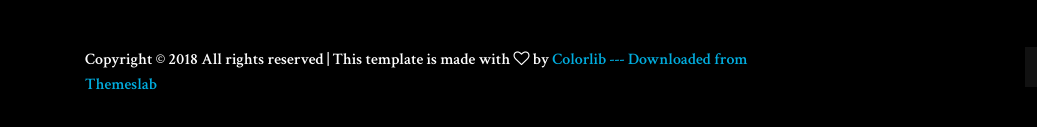
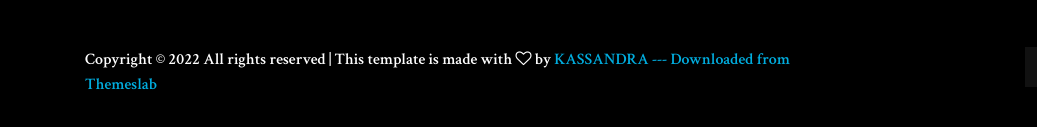
Before and after one commit to ErickWahyudy/edusmart, a plain HTML site: page about-us.html in a window 1280 px wide. Shown: the part 5065-5192 px from the top of the page, 0-1037 px from the left. Drawn offline with Linux system fonts and the light colour scheme; some packages are replaced by stand-ins of ours.

Commit message:
test footer

```diff
--- a/about-us.html
+++ b/about-us.html
@@ -616,9 +616,8 @@
                 </div>
             </div>
            <div class="row footer-bottom d-flex justify-content-between">
-                <p class="col-lg-8 col-sm-12 footer-text m-0 text-white">Copyright © 2018 All rights reserved | This
-                    template is
-                    made with <i class="fa fa-heart-o" aria-hidden="true"></i> by <a href="#">Colorlib --- Downloaded from <a href="https://themeslab.org/" target="_blank">Themeslab</a></a></p>
+				<p class="col-lg-8 col-sm-12 footer-text m-0 text-white">Copyright © 2022 All rights reserved | This template is
+					made with <i class="fa fa-heart-o" aria-hidden="true"></i> by <a href="#">KASSANDRA --- Downloaded from <a href="https://themeslab.org/" target="_blank">Themeslab</a></a></p>
 				<div class="col-lg-4 col-sm-12 footer-social">
 					<a href="#"><i class="fa fa-facebook"></i></a>
 					<a href="#"><i class="fa fa-twitter"></i></a>
```
Also changed, not shown: blog.html (+2 -3 lines), contact.html (+2 -3 lines), course-details.html (+2 -3 lines), courses.html (+2 -3 lines), elements.html (+2 -3 lines), single-blog.html (+2 -3 lines). Lines whose indentation alone changed are shown as unchanged.
